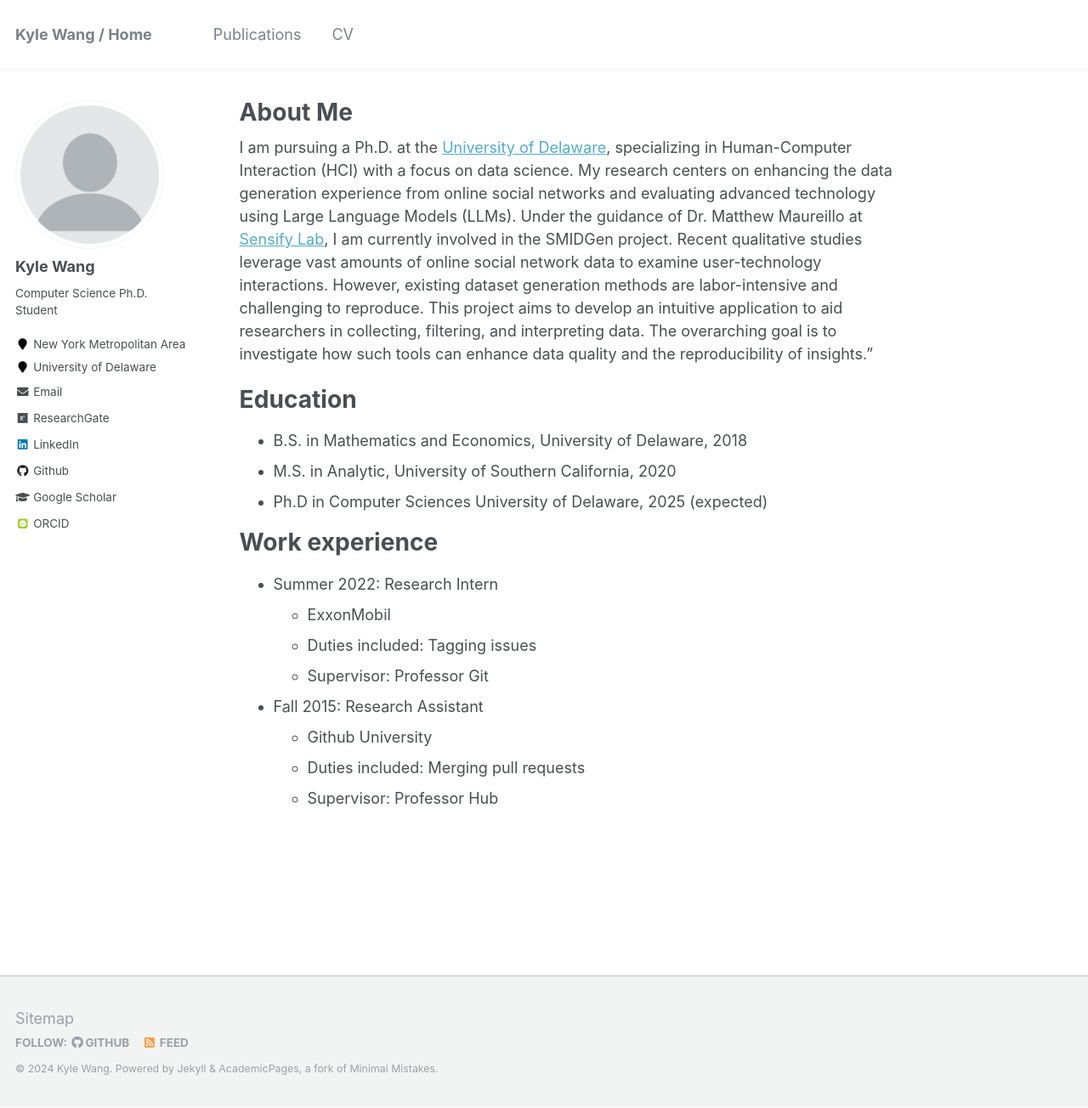
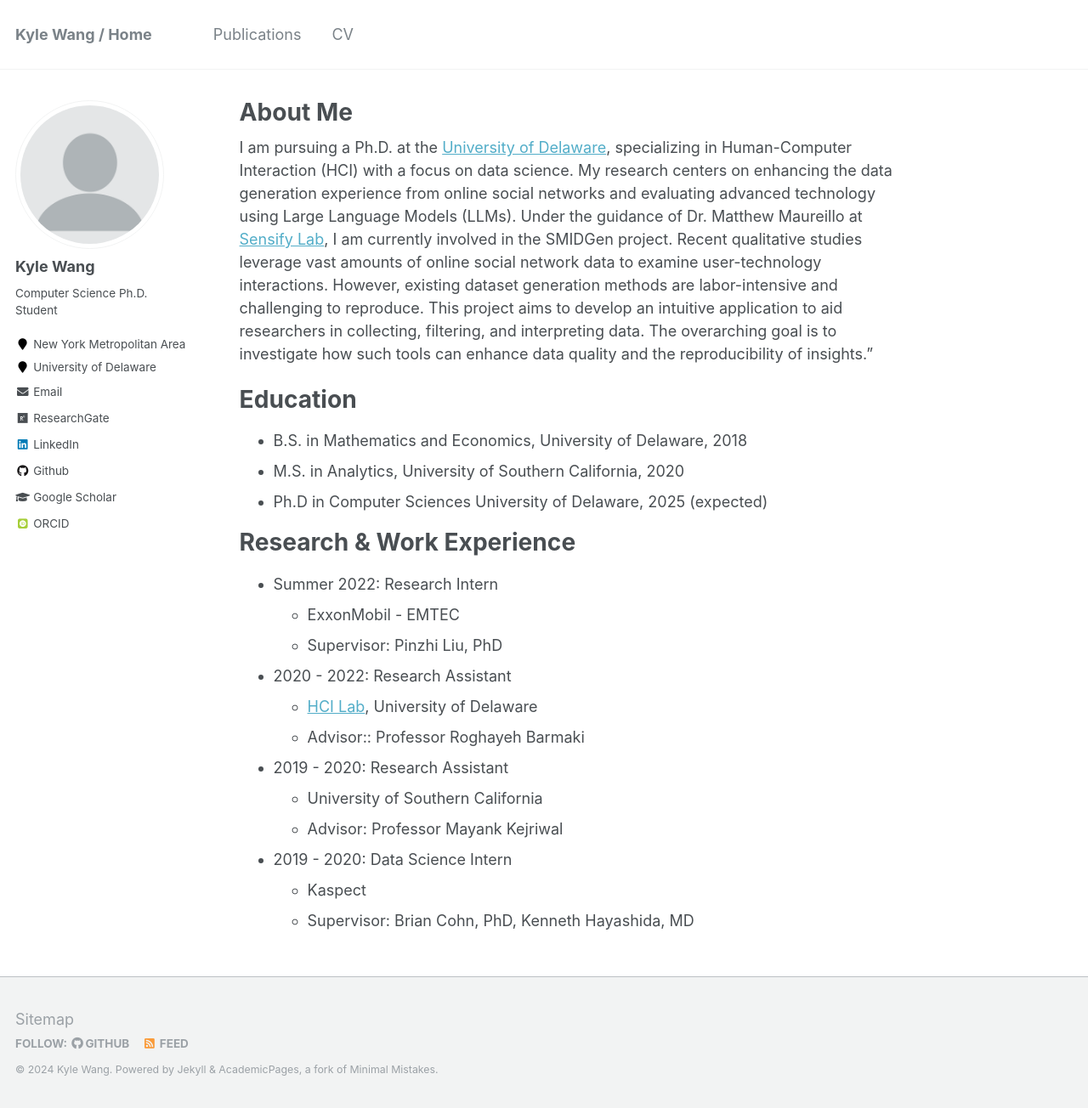
Before and after one commit to kyleearth/kyleearth.github.io, a Jekyll site: the page built from _pages/about.md, in a window 1280 px wide and 1304 px high. Shown: the whole window at 85% size. Built offline with Jekyll 4.4.1, drawn with Linux system fonts in a browser that asks for light colours; some web fonts are replaced.

Commit message:
Update about.md

```diff
--- a/_pages/about.md
+++ b/_pages/about.md
@@ -12,17 +12,23 @@ I am pursuing a Ph.D. at the [University of Delaware](www.udel.edu), specializin
 Education
 ======
 * B.S. in Mathematics and Economics, University of Delaware, 2018
-* M.S. in Analytic, University of Southern California, 2020
+* M.S. in Analytics, University of Southern California, 2020
 * Ph.D in Computer Sciences University of Delaware, 2025 (expected)
 
-Work experience
+Research & Work Experience
 ======
 * Summer 2022: Research Intern
-  * ExxonMobil
-  * Duties included: Tagging issues
-  * Supervisor: Professor Git
+  * ExxonMobil - EMTEC
+  * Supervisor: Pinzhi Liu, PhD
 
-* Fall 2015: Research Assistant
-  * Github University
-  * Duties included: Merging pull requests
-  * Supervisor: Professor Hub
+* 2020 - 2022: Research Assistant
+  * [HCI Lab](https://sites.udel.edu/hci-lab/), University of Delaware
+  * Advisor:: Professor Roghayeh Barmaki
+
+* 2019 - 2020: Research Assistant
+  * University of Southern California
+  * Advisor: Professor Mayank Kejriwal
+
+* 2019 - 2020: Data Science Intern
+  * Kaspect
+  * Supervisor: Brian Cohn, PhD, Kenneth Hayashida, MD
```
